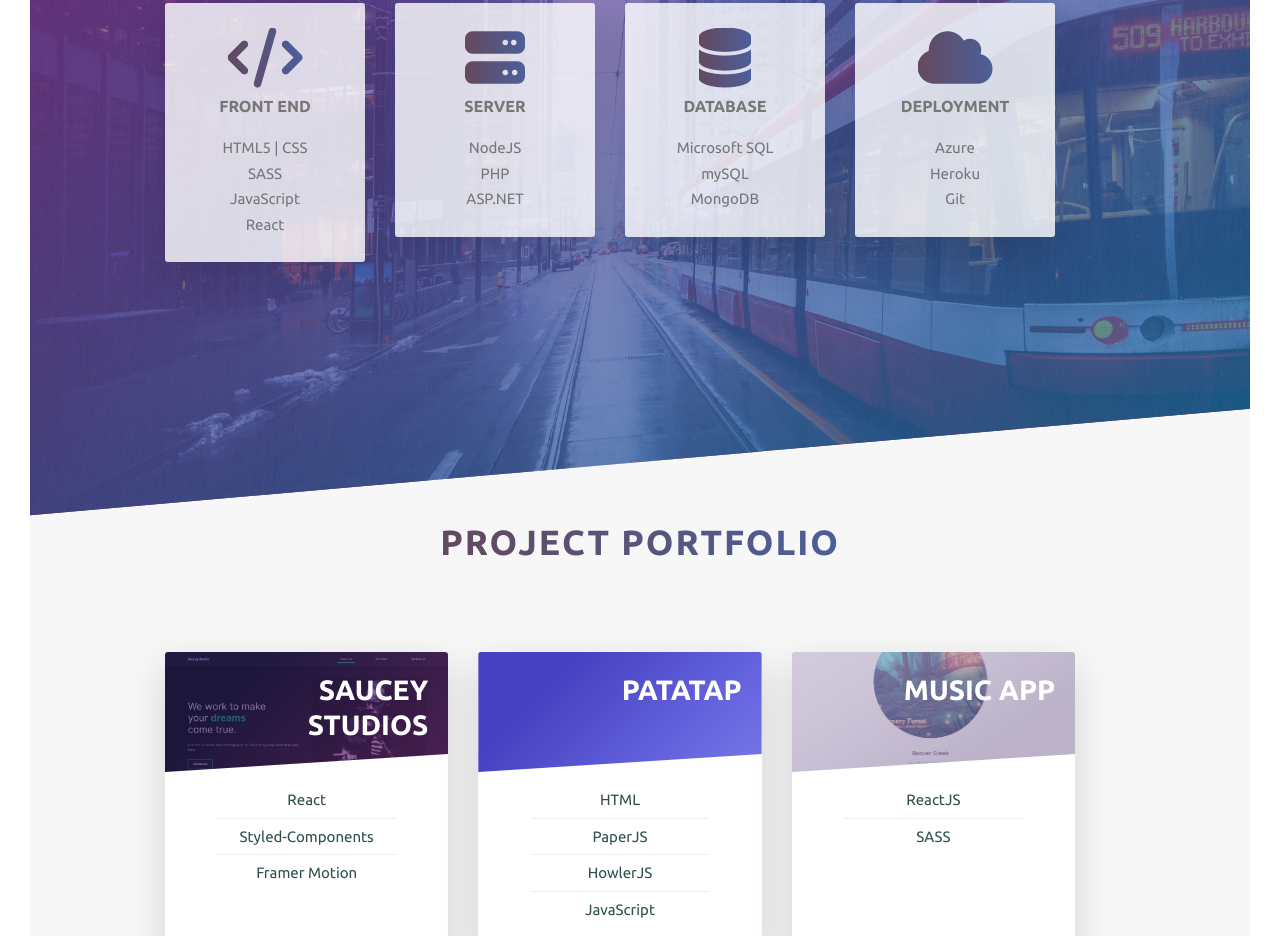
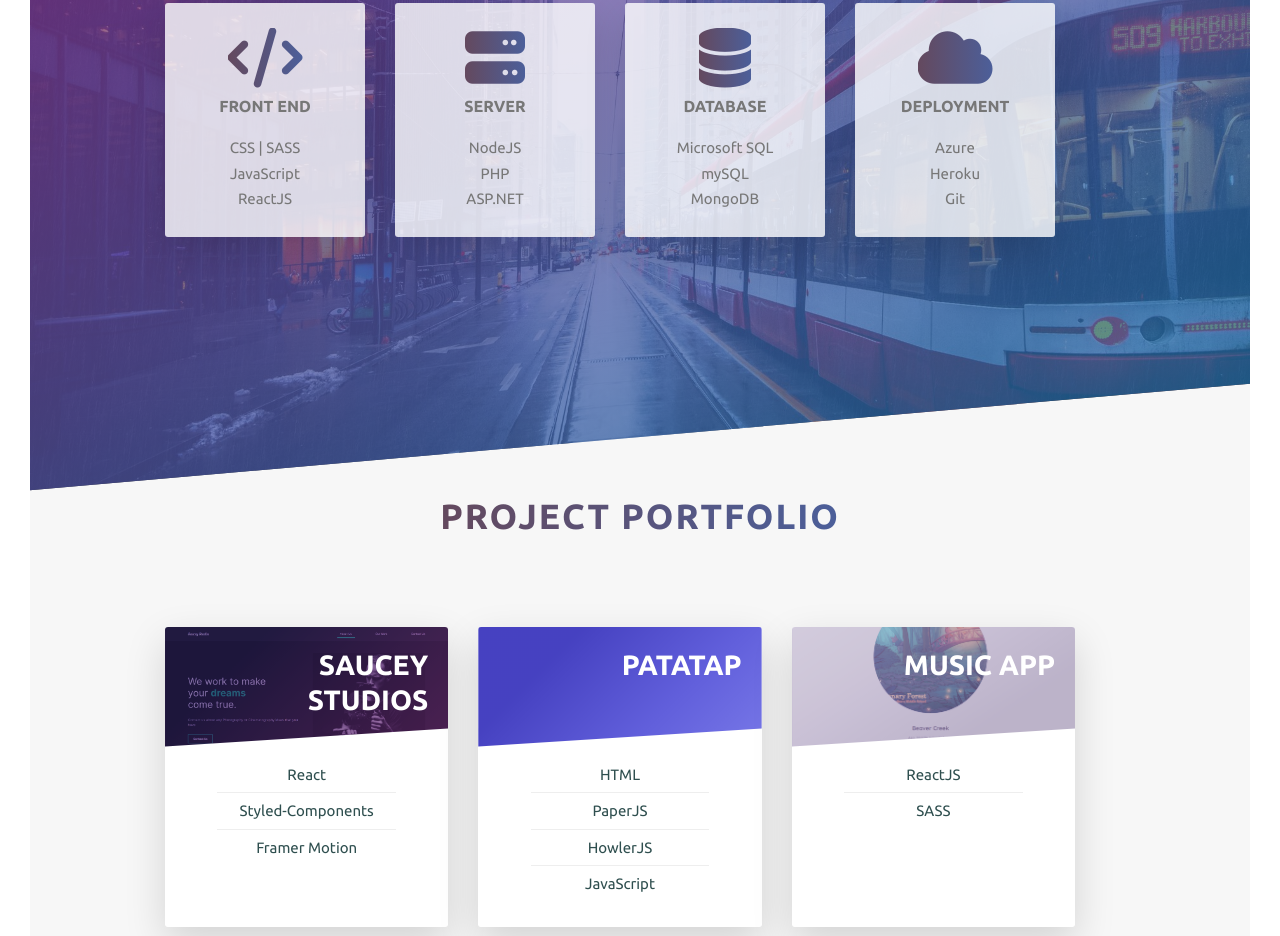
Before and after one commit to Clark-Code/clark-code.github.io, a plain HTML site: page index.html in a window 1280 px wide. Shown: the part 1352-2288 px from the top of the page. Drawn offline with nearby package versions, Linux system fonts and the light colour scheme.

Commit message:
updated features

```diff
--- a/index.html
+++ b/index.html
@@ -59,10 +59,9 @@
                         <h3 class="tertiary-header margin-bottom-small">Front End</h3>
                         <p class="feature-text">
                         <ul>
-                            <li>HTML5 | CSS</li>
-                            <li>SASS</li>
+                            <li>CSS | SASS</li>
                             <li>JavaScript</li>
-                            <li>React</li>
+                            <li>ReactJS</li>
                         </ul>
                         </p>
                     </div>
```
